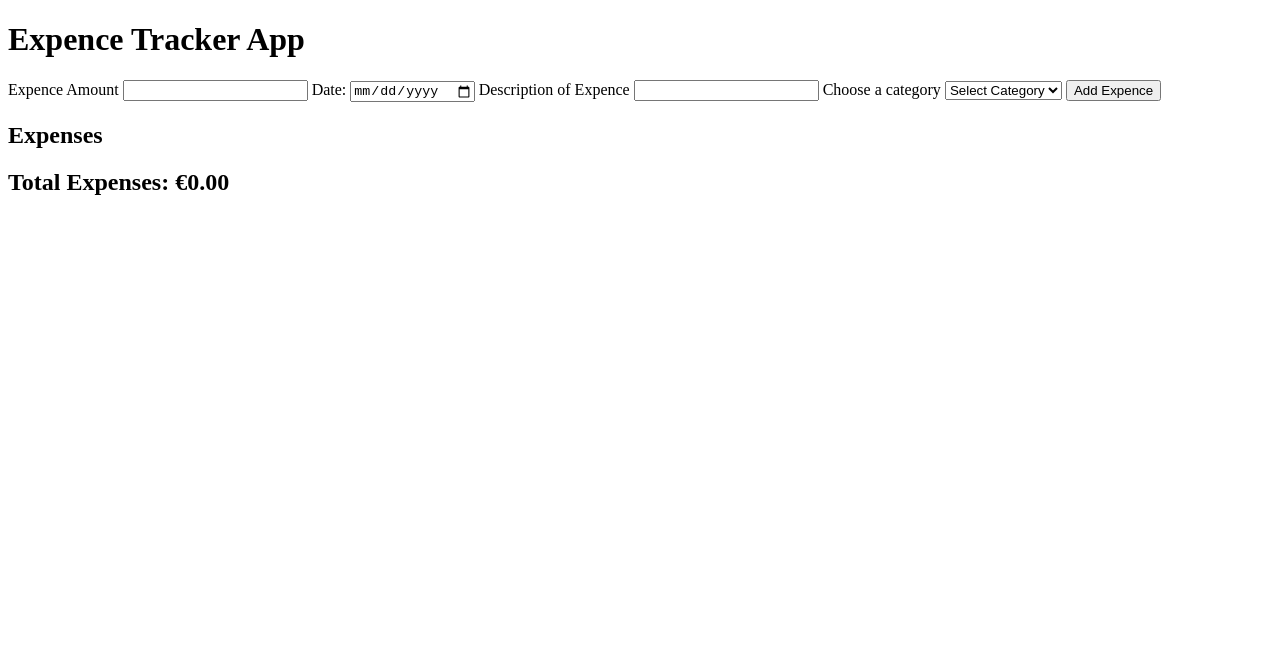
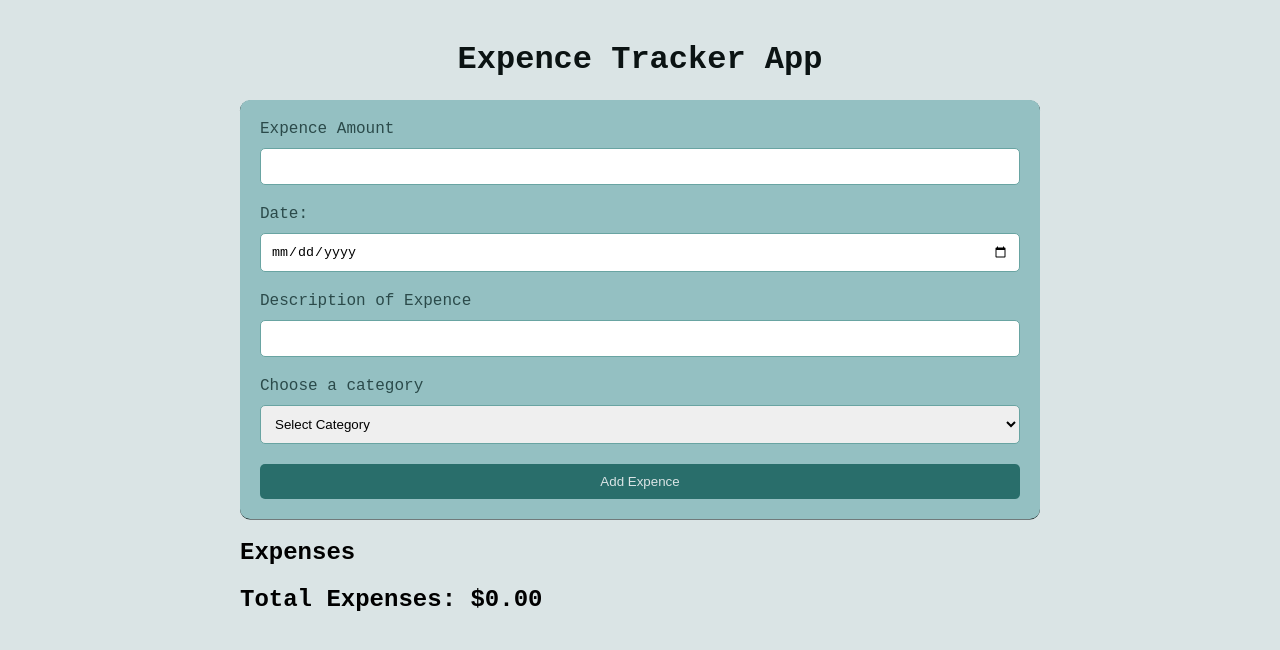
Before and after one commit to heleneness/Assignment-3, a plain HTML site: page index.html in a window 1280 px wide. Drawn offline with Linux system fonts and the light colour scheme; a script that the page names is missing.

Commit message:
Added css style and improved html

```diff
--- a/css/styles.css
+++ b/css/styles.css
@@ -0,0 +1,94 @@
+* {
+	--background: #dae4e5;
+	--form: #94c0c2;
+	--button: #296e6b;
+	--border: #69a4a2;
+	--font-form: #2b4a4a;
+	--font-shadow: #0b1313;
+}
+
+body {
+	font-family: 'Courier New', Courier, monospace;
+	margin: 0;
+	padding: 0;
+	background-color: var(--background);
+  }
+
+  .container {
+	max-width: 800px;
+	margin: 0 auto;
+	padding: 20px;
+  }
+
+  h1 {
+	text-align: center;
+	color: var(--font-shadow);
+  }
+
+
+  /* Styles for form */
+
+  form {
+	background-color: var(--form);
+	padding: 20px;
+	border-radius: 10px;
+	box-shadow: 0 0.5px 0.5px var(--font-shadow);
+  }
+
+  label {
+	display: block;
+	margin-bottom: 10px;
+	color: var(--font-form);
+  }
+
+  input[type="text"],
+  input[type="date"],
+  input[type="number"],
+  input[type="type"] {
+	width: 100%;
+	padding: 10px;
+	margin-bottom: 20px;
+	border: 1px solid var(--border);
+	border-radius: 5px;
+	box-sizing: border-box;
+  }
+
+
+  select {
+	width: 100%;
+	padding: 10px;
+	margin-bottom: 20px;
+	border: 1px solid var(--border);
+	border-radius: 5px;
+	box-sizing: border-box;
+  }
+
+
+  /* Button */
+
+  button[type="submit"] {
+	width: 100%;
+	padding: 10px;
+	background-color: var(--button);
+	color: var(--background);
+	border: none;
+	border-radius: 5px;
+	cursor: pointer;
+  }
+
+
+  /* Styles for expenses list */
+
+  ul {
+	list-style-type: none;
+	padding: 0;
+  }
+
+  li {
+	background-color: var(--form);
+	padding: 10px;
+	margin-bottom: 10px;
+	border-radius: 5px;
+	box-shadow: 0 0.5px 0.5px var(--font-shadow);
+	word-spacing: 1rem;
+  }
--- a/index.html
+++ b/index.html
@@ -15,8 +15,8 @@
     <label>Expence Amount</label>
     <input type="number"  name="amount" id="amount" required/>
 
-    <label for="expenseDate">Date:</label>
-      <input type="date" id="expenseDate" required/>
+    <label for="date">Date:</label>
+      <input type="date" id="date" required/>
 
     <label>Description of Expence</label>
     <input type="type" name="description" id="description" required/>
@@ -37,9 +37,9 @@
       <h2>Expenses</h2>
       <ul id="expenseList"></ul>
 
-      <h2>Total Expenses: <span id="totalExpenses">€0.00</span></h2>
+      <h2>Total Expenses: <span id="totalExpenses">$0.00</span></h2>
 
-      <ul id='listOfItems' style="text-align: center;" class="items"></ul>
+      <ul id="listOfItems" class="items"></ul>
 
       <script src="/js/scripts.js"></script>
     </div>
```
Also changed, not shown: 1 other file.
